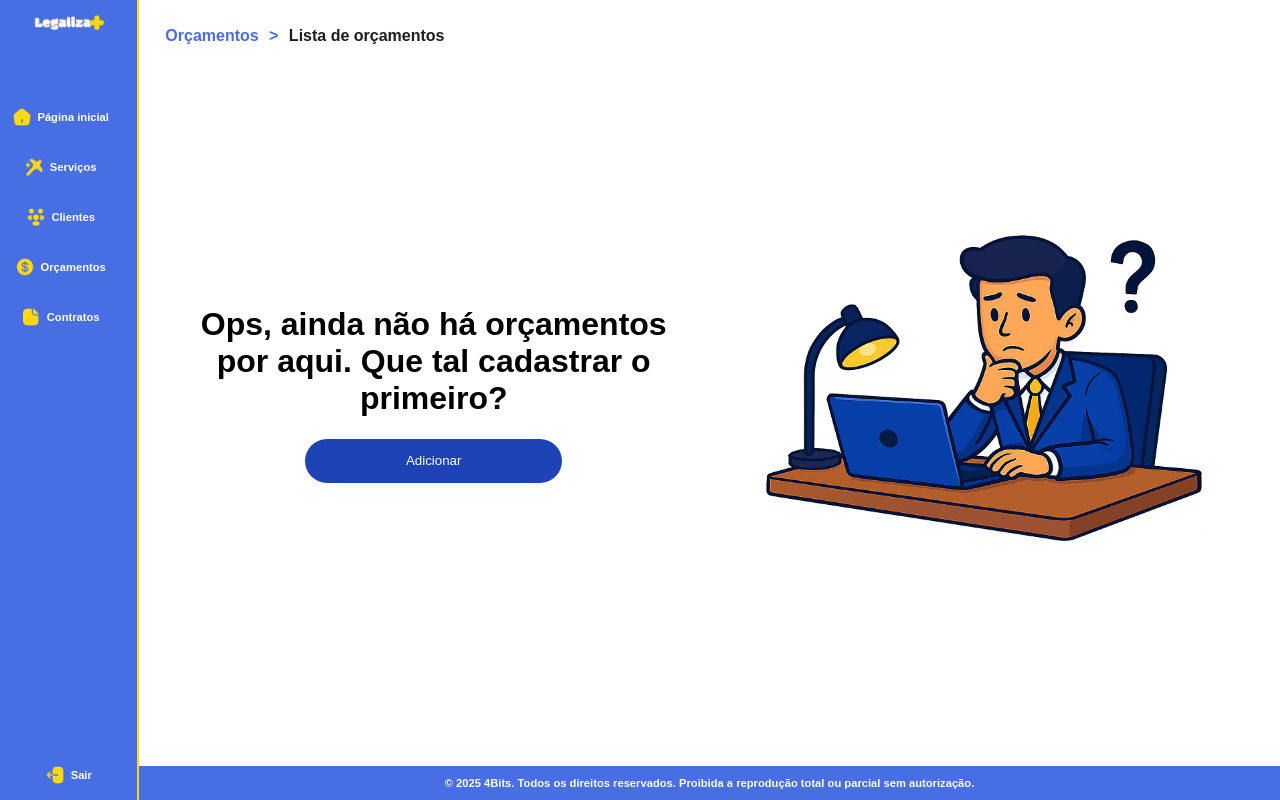
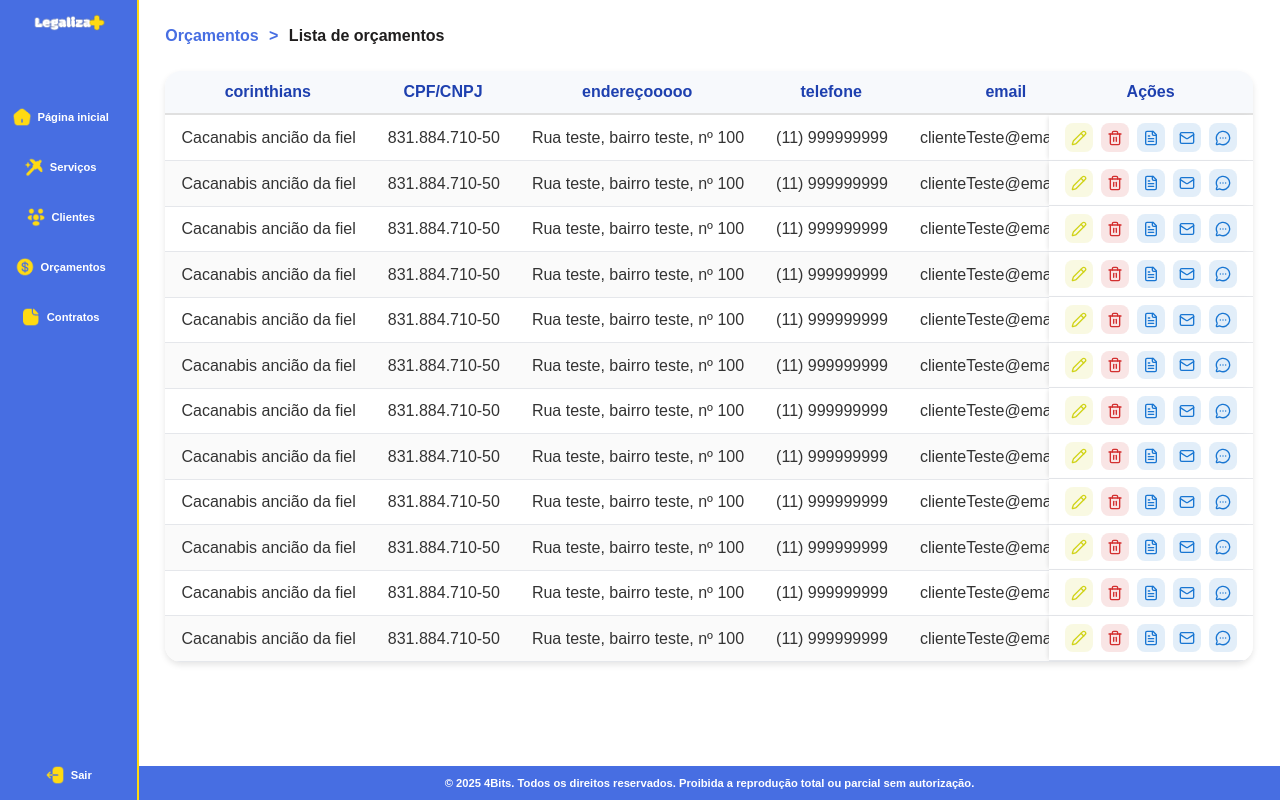
Before and after one commit to DevLuigi/LegalizaMais-Frontend, a React (Vite) app: page /budgets in a window 1280 px wide. Built offline with nearby package versions, Linux system fonts and the light colour scheme.

Commit message:
feat: Adiciona componente de tabela e exemplo de uso

```diff
--- /dev/null
+++ b/src/components/table/index.jsx
@@ -0,0 +1,80 @@
+import { Pencil, Trash2, FileText, Mail, MessageCircleMore } from "lucide-react";
+import {
+    TableContainer,
+    StyledTable,
+    TableHead,
+    TableHeader,
+    TableRow,
+    TableData,
+    ActionCell,
+    ActionButton
+} from './styled.js';
+
+export default function Table({ actions, data }) {
+  return (
+    <TableContainer>
+      <StyledTable>
+        <TableHead>
+          <tr>
+            {
+              Object.keys(data[0]).map((key) => (
+                <TableHeader key={key}>{key}</TableHeader>
+              ))
+            }
+            {!actions?.has("none") && (
+              <TableHeader fixed="true">Ações</TableHeader>
+            )}
+          </tr>
+        </TableHead>
+
+        <tbody>
+          {data?.map((item, index) => (
+            <TableRow key={index}>
+              {
+                Object.keys(data[0]).map((key) => (
+                  <TableData>{item[key]}</TableData>
+                ))
+              }
+              {
+                !actions?.has("none") && (
+                  <ActionCell>
+                    {actions?.has("edit") && (
+                      <ActionButton color="#d0d318">
+                        <Pencil size={16} onClick={() => actions.get('edit')()} />
+                      </ActionButton>
+                    )}
+
+                    {actions?.has("delete") && (
+                      <ActionButton color="#d32f2f">
+                        <Trash2 size={16} onClick={() => actions.get('delete')()} />
+                      </ActionButton>
+                    )}
+
+                    {actions?.has("PDF") && (
+                      <ActionButton color="#1976d2">
+                        <FileText size={16} onClick={() => actions.get('PDF')()} />
+                      </ActionButton>
+                    )}
+
+                    {actions?.has("email") && (
+                      <ActionButton color="#1976d2">
+                        <Mail size={16} onClick={() => actions.get('email')()} />
+                      </ActionButton>
+                    )}
+
+                    {actions?.has("whatsapp") && (
+                      <ActionButton color="#1976d2">
+                        <MessageCircleMore size={16} onClick={() => actions.get('whatsapp')()} />
+                      </ActionButton>
+                    )}
+
+                  </ActionCell>
+                )
+              }
+            </TableRow>
+          ))}
+        </tbody>
+      </StyledTable>
+    </TableContainer>
+  );
+}
--- /dev/null
+++ b/src/components/table/styled.js
@@ -0,0 +1,124 @@
+import styled from "styled-components";
+
+const TableContainer = styled.div`
+  max-height: 75vh;
+  width: 85vw;
+  overflow-y: auto;
+  overflow-x: auto;
+  border-radius: 16px;
+  box-shadow: 0 3px 6px rgba(0, 0, 0, 0.1);
+  background: #fff;
+
+  &::-webkit-scrollbar {
+    width: 8px;
+    height: 8px;
+  }
+
+  &::-webkit-scrollbar-track {
+    background: #476EE2;
+    border-radius: 10px;
+  }
+
+  &::-webkit-scrollbar-thumb {
+    background-color: #FFDA12;
+    border-radius: 10px;
+  }
+
+  &::-webkit-scrollbar-thumb:hover {
+    background-color: #f3d00bff;
+  }
+`;
+
+const StyledTable = styled.table`
+  width: 100%;
+  border-collapse: collapse;
+`;
+
+const TableHead = styled.thead`
+  background: #f7f9fc;
+  position: sticky;
+  top: 0;
+  z-index: 10;
+`;
+
+const TableHeader = styled.th`
+  padding: 12px 16px;
+  color: #1e40af;
+  background: #f7f9fc;
+  border-bottom: 2px solid #e0e0e0;
+  white-space: nowrap;
+
+  ${(props) =>
+    props.fixed &&
+    `
+    position: sticky;
+    right: 0;
+    background: #f7f9fc;
+    box-shadow: -3px 0 4px -2px rgba(0,0,0,0.1);
+    z-index: 10;
+  `}
+`;
+
+const TableRow = styled.tr`
+  transition: background 0.2s ease;
+
+  &:nth-child(even) {
+    background: #fafafa;
+  }
+
+  &:hover {
+    background: #f1f5ff;
+  }
+`;
+
+const TableData = styled.td`
+  padding: 12px 16px;
+  color: #333;
+  text-align: left;
+  border-bottom: 1px solid #e5e7eb;
+  white-space: nowrap;
+`;
+
+const ActionCell = styled.td`
+    display: flex;
+    flex-direction: row;
+    position: sticky;
+    right: 0;
+    background: #fff;
+    border-bottom: 1px solid #e5e7eb;
+    box-shadow: -3px 0 4px -2px rgba(0, 0, 0, 0.1);
+    padding: 8px 12px;
+    text-align: center;
+    z-index: 9;
+`;
+
+const ActionButton = styled.button`
+  border: none;
+  outline: none;
+  background: ${(props) => props.color}20;
+  color: ${(props) => props.color};
+  padding: 6px;
+  margin: 0 4px;
+  border-radius: 8px;
+  cursor: pointer;
+  transition: all 0.2s ease;
+
+  &:hover {
+    background: ${(props) => props.color}40;
+  }
+
+  svg {
+    vertical-align: middle;
+  }
+`;
+
+export {
+    TableContainer,
+    StyledTable,
+    TableHead,
+    TableHeader,
+    TableRow,
+    TableData,
+    ActionCell,
+    ActionButton
+};
--- a/src/pages/budgets/list/index.jsx
+++ b/src/pages/budgets/list/index.jsx
@@ -1,13 +1,33 @@
 import { useEffect, useState } from "react";
 import ViewMain from "../../../components/view/viewMain";
 import EmptyPage from "../../../components/emptyPage";
+import Table from "../../../components/table";
+import { Container } from "./styled.js";
 
 export default function ListBudgets() {
     const [budgets, setBudgets] = useState([]);
     const path = ["Orçamentos", "Lista de orçamentos"];
 
+    const data = Array(12).fill({
+        corinthians: "Cacanabis ancião da fiel",
+        "CPF/CNPJ": "831.884.710-50",
+        endereçooooo: "Rua teste, bairro teste, nº 100",
+        telefone: "(11) 999999999",
+        email: "clienteTeste@email.com",
+        campo1: "Valor 1",
+        campo2: "Valor 2",
+    });
+
+    let actions = new Map();
+    actions.set("edit", () => { alert("Substituir por função de editar") });
+    actions.set("delete", () => { alert("Substituir por função de deletar") });
+    actions.set("PDF", () => { alert("Substituir por função de gerar PDF") });
+    actions.set("email", () => { alert("Substituir por função de enviar email") });
+    actions.set("whatsapp", () => { alert("Substituir por função de enviar WhatsApp") });
+    // actions.set("none", () => {}); // Use "none" para esconder a coluna de ações
+
     useEffect(() => {
-        setBudgets([]);
+        setBudgets(['corinthians']);
     }, []);
 
     return(
@@ -23,7 +43,7 @@ export default function ListBudgets() {
             (
                 <ViewMain path={path}>
                     <Container>
-
+                        <Table data={data} actions={actions} />
                     </Container>
                 </ViewMain>
             )
--- a/src/pages/budgets/list/styled.js
+++ b/src/pages/budgets/list/styled.js
@@ -1,7 +1,9 @@
 import styled from "styled-components";
 
 const Container = styled.div`
-
+    display: flex;
+    justify-content: center;
+    align-items: center;
 `;
 
 export { Container };
```
